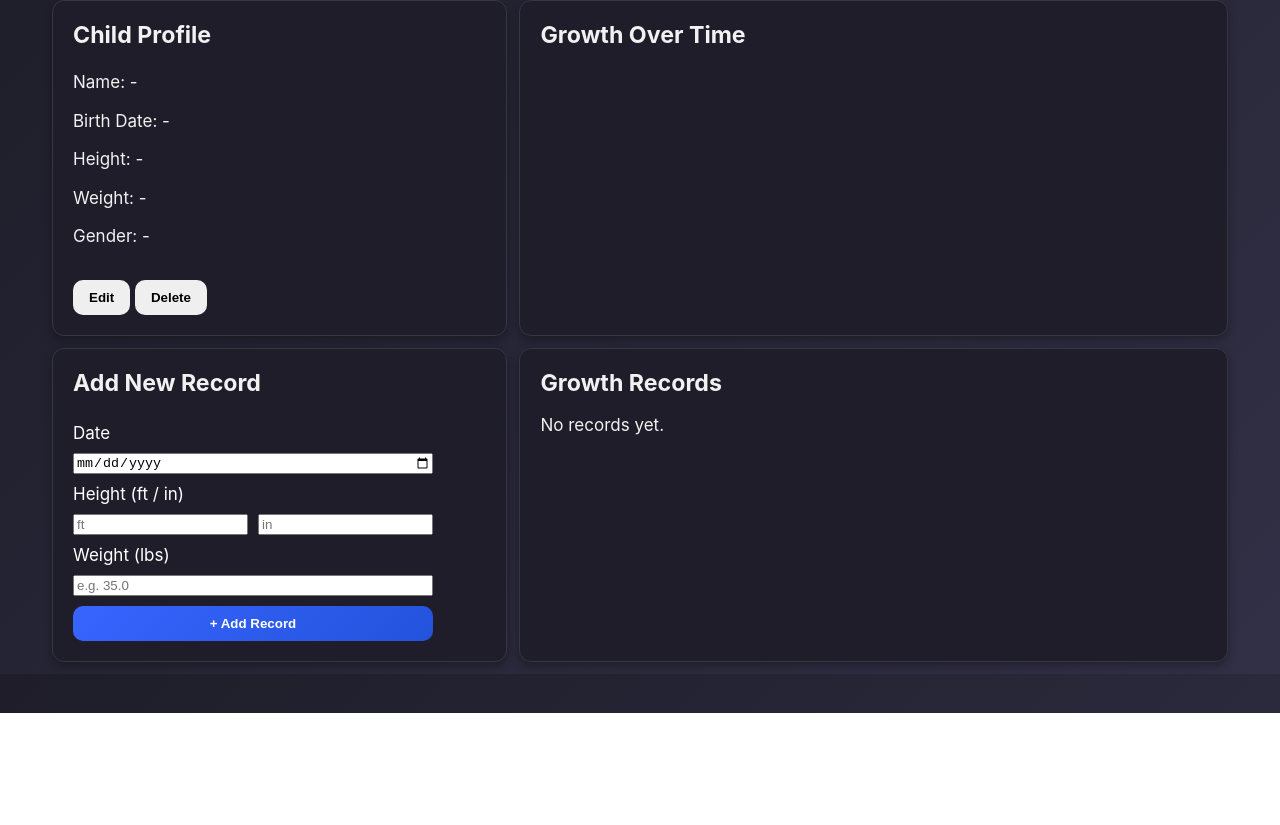
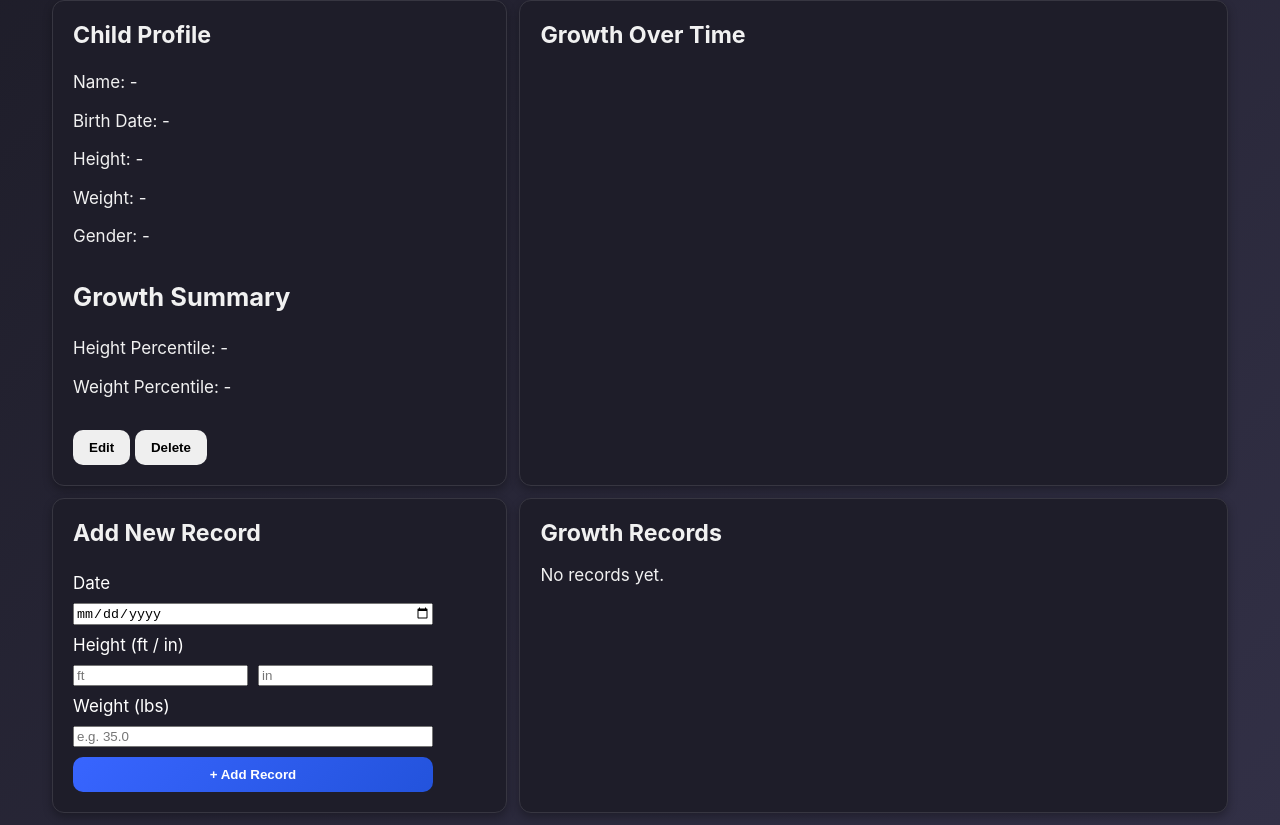
Before and after one commit to nathanjkim-codes/nestly-parental-tracker, a plain HTML site: page index.html in a window 1280 px wide. Shown: the part 87-912 px from the top of the page. Before the commit the page ends 800 px from the top, so only its background shows below. Drawn offline with nearby package versions, Linux system fonts and the light colour scheme.

Commit message:
feat(percentile): add percentile output structure

```diff
--- a/index.html
+++ b/index.html
@@ -38,6 +38,12 @@
           <p class="child-height">Height: -</p>
           <p class="child-weight">Weight: -</p>
           <p class="child-gender">Gender: -</p>
+        </div>
+
+        <div class="growth-summary">
+          <h2>Growth Summary</h2>
+          <p class="height-percentile">Height Percentile: -</p>
+          <p class="weight-percentile">Weight Percentile: -</p>
         </div>
 
         <div class="profile-actions">
```
